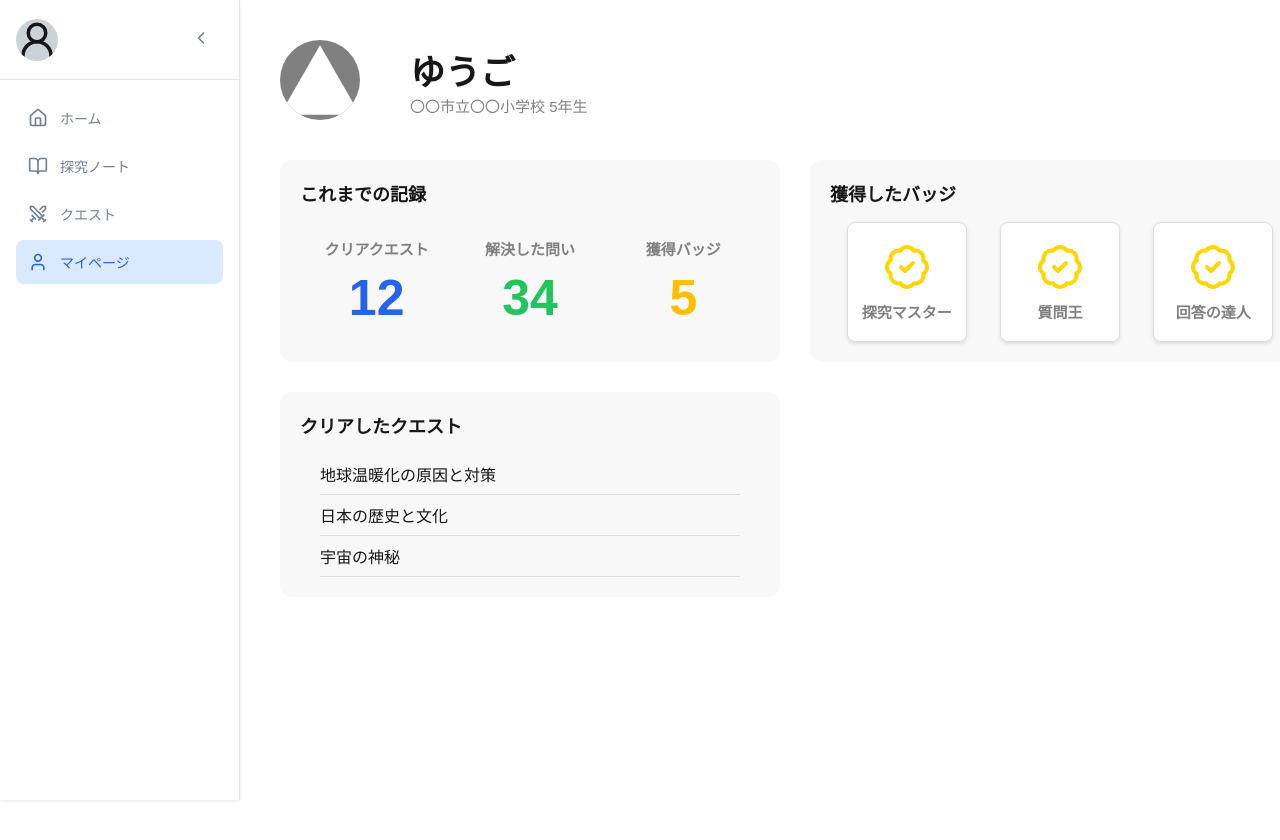
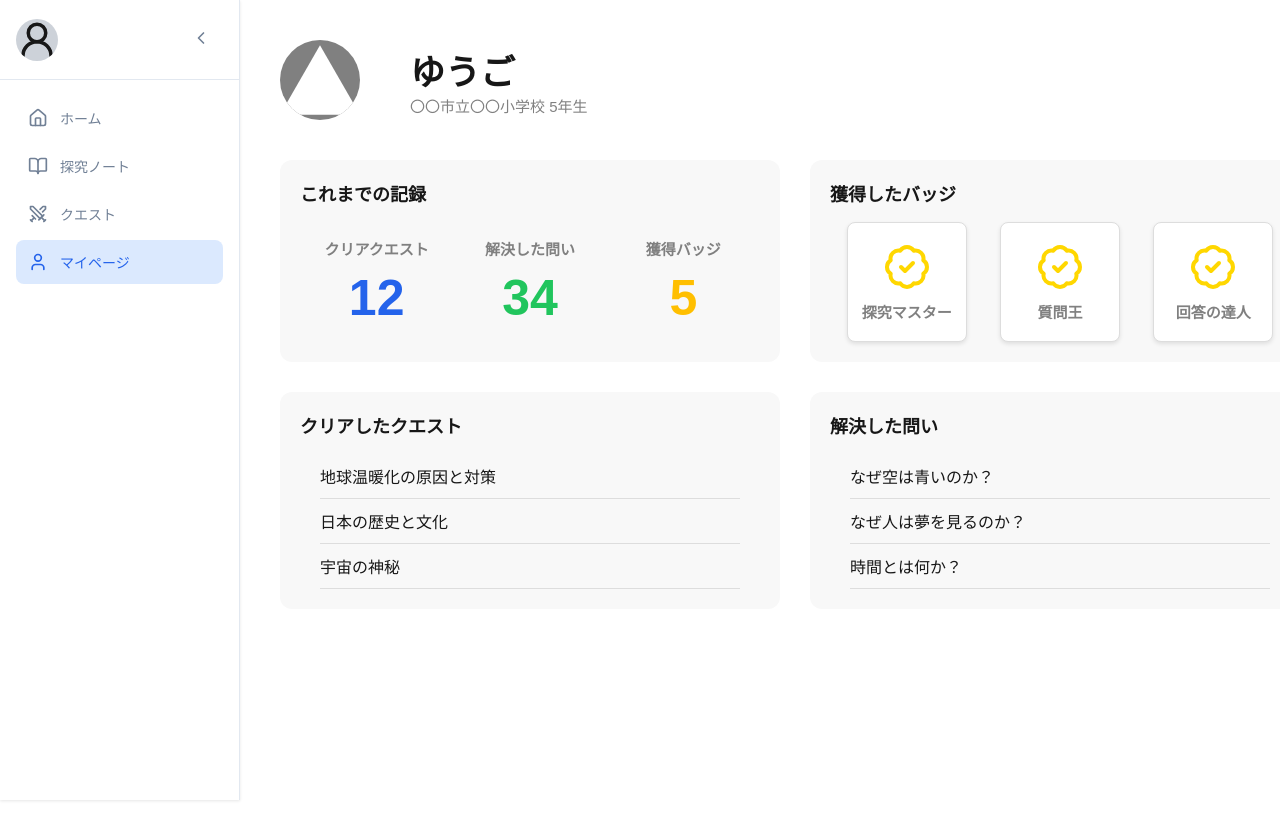
Before and after one commit to u5u5u5u/erfaring, a Next.js app: page /profile in a window 1280 px wide. Built offline with nearby package versions, Linux system fonts and the light colour scheme.

Commit message:
add:マイページ#20

```diff
--- a/src/app/(student)/profile/page.module.css
+++ b/src/app/(student)/profile/page.module.css
@@ -32,10 +32,11 @@
 
 .list {
   margin: 0 2rem;
+
   li {
     list-style: none;
     font-size: 1.6rem;
     border-bottom: 1px solid #ddd;
-    padding: 8px 0;
+    padding: 1rem 0;
   }
 }
--- a/src/app/(student)/profile/page.tsx
+++ b/src/app/(student)/profile/page.tsx
@@ -34,6 +34,12 @@ export default function ProfilePage() {
     { id: "1", title: "地球温暖化の原因と対策" },
     { id: "2", title: "日本の歴史と文化" },
     { id: "3", title: "宇宙の神秘" },
+  ];
+
+  const dummyClearQuestions = [
+    { id: "1", title: "なぜ空は青いのか？" },
+    { id: "2", title: "なぜ人は夢を見るのか？" },
+    { id: "3", title: "時間とは何か？" },
   ];
 
   return (
@@ -74,6 +80,16 @@ export default function ProfilePage() {
             ))}
           </div>
         </div>
+        <div className={styles.section}>
+          <p className={styles.title}>解決した問い</p>
+          <div className={styles.list}>
+            {dummyClearQuestions.map((questions) => (
+              <li key={questions.id} className={styles.questions}>
+                {questions.title}
+              </li>
+            ))}
+          </div>
+        </div>
       </div>
     </div>
   );
```
